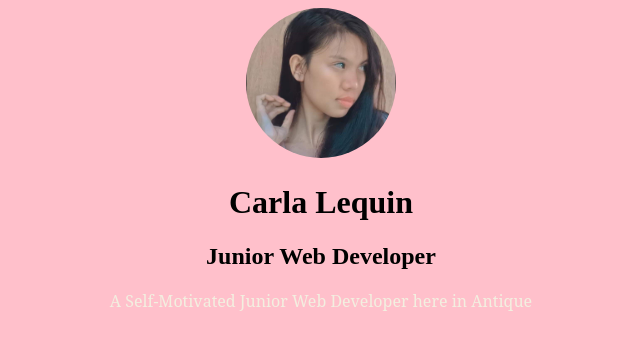
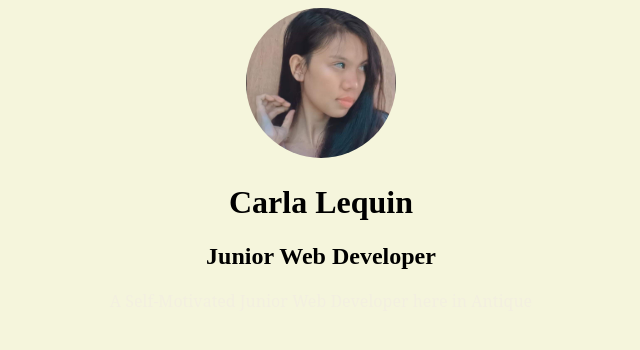
Before and after one commit to carling03/static-website, a plain HTML site: page index.html in a window 1280 px wide. Shown: the whole page, without its empty margins (319-959 px from the left). Drawn offline with Linux system fonts and the light colour scheme.

Commit message:
Update styles.css

```diff
--- a/css/styles.css
+++ b/css/styles.css
@@ -1,13 +1,13 @@
 body {
     text-align: center;
-    background-color: pink;
+    background-color: beige;
     font-family: "Noto Serif", 'Courier New', Courier, monospace;
     color: #F3EFE0;
 }
 
 h1, h2 {
     font-family:'Times New Roman', Times, serif;
-    color: black;
+    color:   black;
     font-size:200;
 }
 #content{
```
